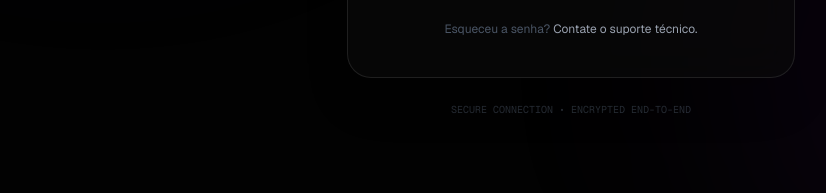
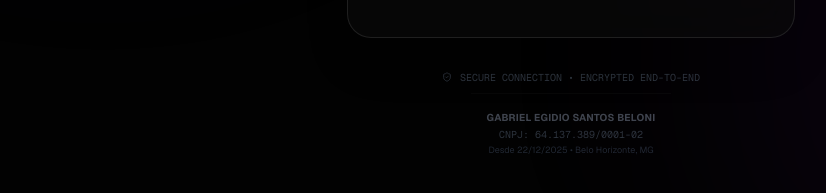
Before and after one commit to gabrielbeloni06/ClientZytech, a Next.js app in the folder zytech-platform/: page / in a window 1280 px wide. Shown: the part 603-796 px from the top of the page, without its empty margins (69-895 px from the left). Built offline with nearby package versions, Linux system fonts and the light colour scheme; no server answers.

Commit message:
update: cnpj

```diff
--- a/zytech-platform/app/page.tsx
+++ b/zytech-platform/app/page.tsx
@@ -1,9 +1,9 @@
-'use client'
+"use client"
 import { useState, useEffect } from 'react'
 import Image from 'next/image'
 import { supabase } from '@/lib/supabaseClient'
 import { useRouter } from 'next/navigation'
-import { Mail, Lock, ArrowRight, Loader2, Sparkles } from 'lucide-react'
+import { Mail, Lock, ArrowRight, Loader2, Sparkles, ShieldCheck } from 'lucide-react'
 
 export default function LoginPage() {
   const [email, setEmail] = useState('')
@@ -44,20 +44,16 @@ export default function LoginPage() {
   return (
     <div className="min-h-screen flex items-center justify-center bg-[#020202] text-white p-4 relative overflow-hidden font-sans selection:bg-blue-500/30">
 
-      {/* Background Ambience */}
       <div className="fixed top-[-20%] left-[-10%] w-[600px] h-[600px] bg-blue-900/10 blur-[120px] rounded-full pointer-events-none"></div>
       <div className="fixed bottom-[-20%] right-[-10%] w-[600px] h-[600px] bg-purple-900/10 blur-[120px] rounded-full pointer-events-none"></div>
 
-      <div className="w-full max-w-md relative z-10 animate-in fade-in zoom-in duration-500">
+      <div className="w-full max-w-md relative z-10 animate-in fade-in zoom-in duration-500 flex flex-col items-center">
 
-        {/* Glass Card */}
-        <div className="bg-[#0a0a0a]/60 backdrop-blur-xl border border-white/10 rounded-3xl p-8 md:p-10 shadow-2xl relative overflow-hidden group">
+        <div className="w-full bg-[#0a0a0a]/60 backdrop-blur-xl border border-white/10 rounded-3xl p-8 md:p-10 shadow-2xl relative overflow-hidden group">
 
-          {/* Top Decor Line */}
           <div className="absolute top-0 left-0 w-full h-1 bg-gradient-to-r from-transparent via-blue-500 to-transparent opacity-50"></div>
 
           <div className="text-center flex flex-col items-center">
-            {/* LOGO COM GLOW */}
             <div className="relative w-20 h-20 mb-6 rounded-2xl overflow-hidden border border-white/10 shadow-[0_0_30px_rgba(59,130,246,0.15)] group-hover:shadow-[0_0_40px_rgba(59,130,246,0.3)] transition-all duration-500">
                 <Image
                     src="/icon.jpg"
@@ -130,9 +126,25 @@ export default function LoginPage() {
           </div>
         </div>
 
-        <p className="text-center text-[10px] text-gray-600 mt-6 font-mono opacity-50">
-            SECURE CONNECTION • ENCRYPTED END-TO-END
-        </p>
+        <div className="mt-8 text-center space-y-2 opacity-60 hover:opacity-100 transition-opacity">
+            <p className="text-[10px] text-gray-600 font-mono flex items-center justify-center gap-2">
+                <ShieldCheck size={10} /> SECURE CONNECTION • ENCRYPTED END-TO-END
+            </p>
+
+            <div className="pt-2 border-t border-white/5 w-full max-w-[200px] mx-auto"></div>
+            <div className="flex flex-col gap-0.5">
+                <p className="text-[10px] text-gray-500 font-bold uppercase tracking-wide">
+                    GABRIEL EGIDIO SANTOS BELONI
+                </p>
+                <p className="text-[10px] text-gray-600 font-mono">
+                    CNPJ: 64.137.389/0001-02
+                </p>
+                <p className="text-[9px] text-gray-700">
+                    Desde 22/12/2025 • Belo Horizonte, MG
+                </p>
+            </div>
+        </div>
+
       </div>
     </div>
   )
```
